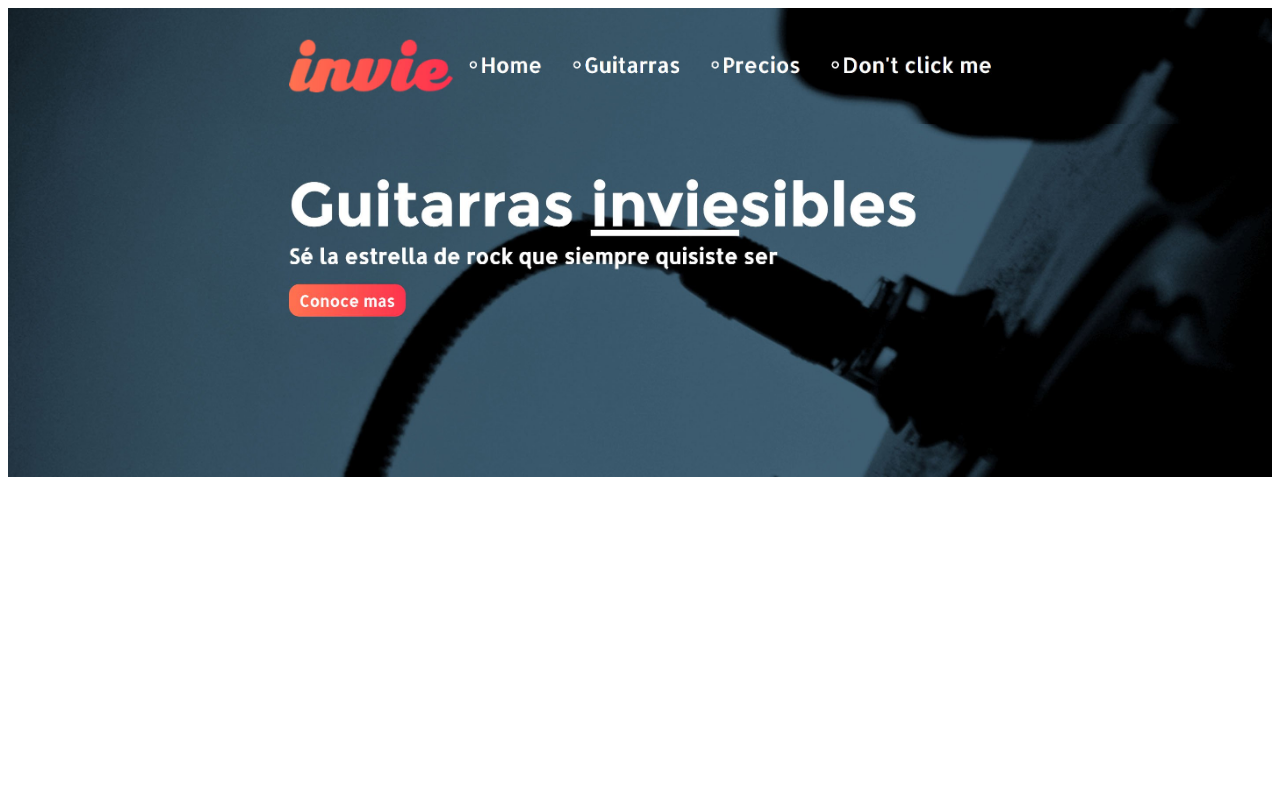
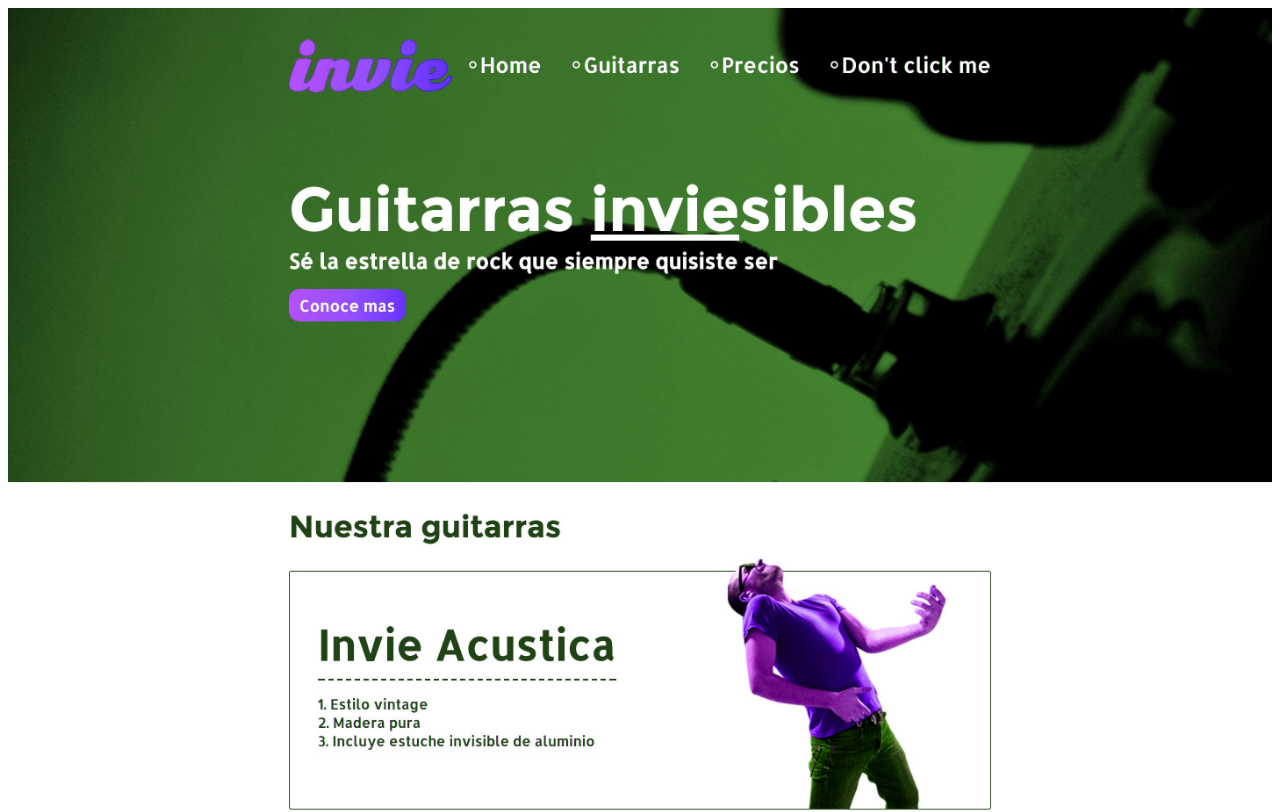
Before and after one commit to egoez/invie-github, a plain HTML site: page index.html in a window 1280 px wide. Shown: the top 812 px of the page. Drawn offline with Linux system fonts and the light colour scheme.

Commit message:
nueva version invie

```diff
--- a/index.html
+++ b/index.html
@@ -13,11 +13,6 @@
             </style>
       </head>
       <body>
-        <img src="header.jpg" alt="">
-        <img src="hero.jpg" alt="">
-        <img src="acustica" alt="">
-
-
-
+        <img src="nuevaversion.jpg" alt="">
       </body>
 </html>
```
Also changed, not shown: nuevaversion.jpg (added).
